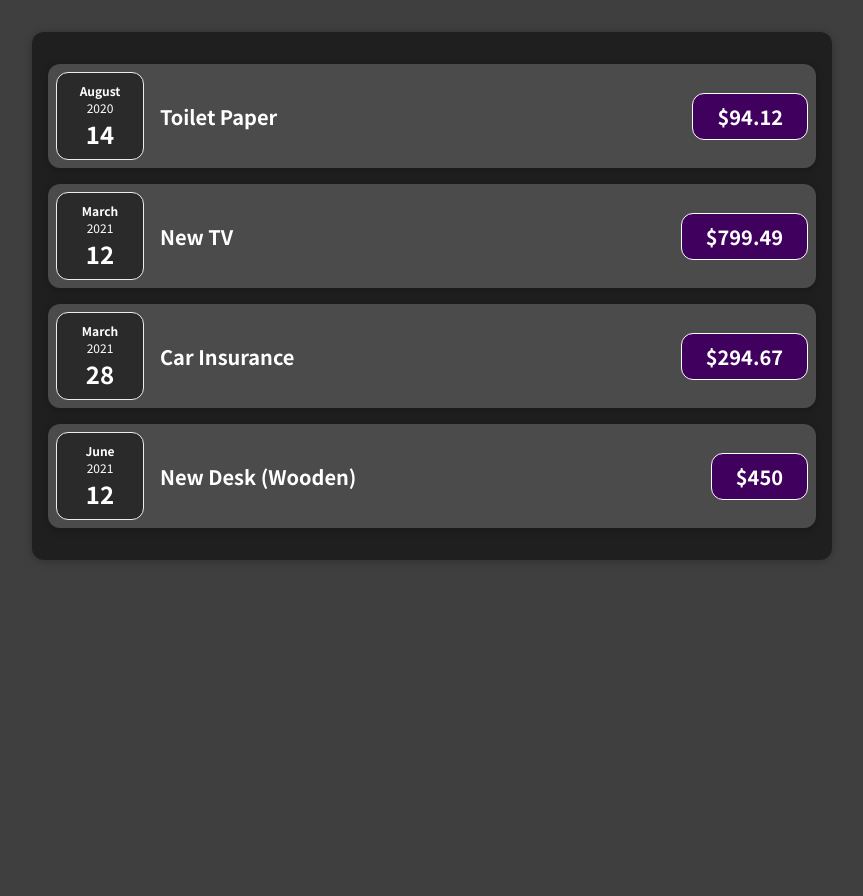
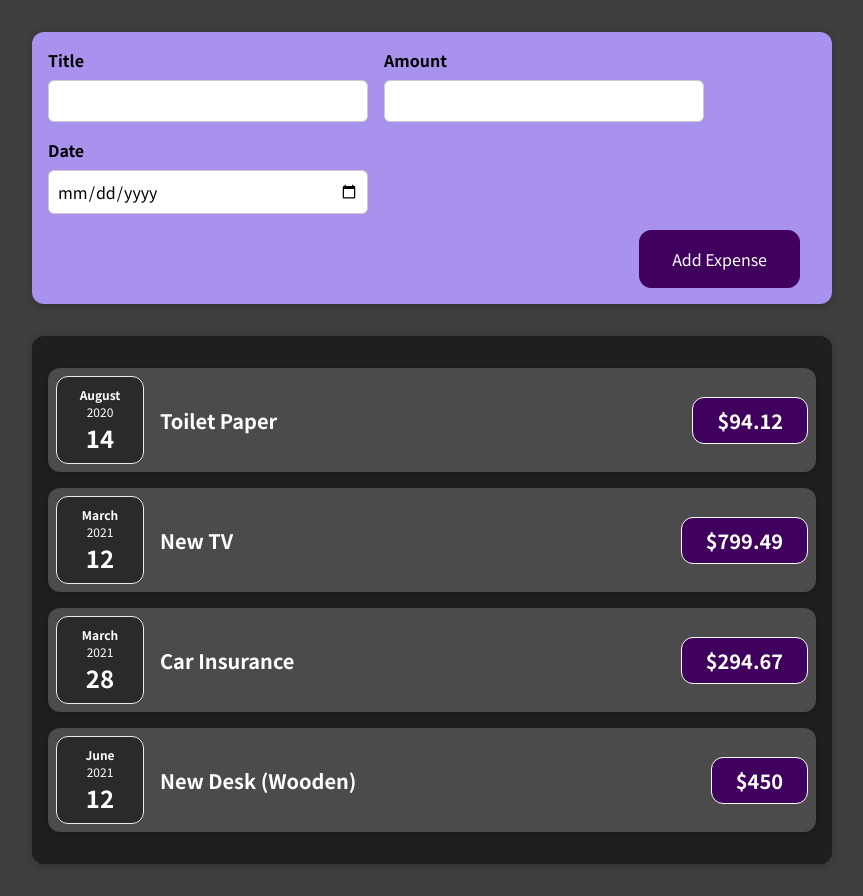
Before and after one commit to DanushkaPathirana/expense-tracker, a React app: page / in a window 1280 px wide. Shown: the whole page, without its empty margins (208-1071 px from the left). Before the commit the page ends 800 px from the top, so only its background shows below. Built offline with nearby package versions, Linux system fonts and the light colour scheme.

Commit message:
develop expense form component to get user inputs

```diff
--- a/src/components/App.js
+++ b/src/components/App.js
@@ -1,6 +1,7 @@
 import React from "react"
 
 import Expenses from "./Expenses/Expenses"
+import NewExpense from "./NewExpense/NewExpense"
 
 const DUMMY_EXPENSES = [
     { id: "e1", title: "Toilet Paper", amount: 94.12, date: new Date(2020, 7, 14) },
@@ -12,6 +13,7 @@ const DUMMY_EXPENSES = [
 const App = () => {
     return(
         <div>
+            <NewExpense />
             <Expenses items={DUMMY_EXPENSES} />
         </div>
     )
--- /dev/null
+++ b/src/components/NewExpense/ExpenseForm.css
@@ -0,0 +1,26 @@
+.new-expense__controls {
+    display: flex;
+    flex-wrap: wrap;
+    gap: 1rem;
+    margin-bottom: 1rem;
+    text-align: left;
+}
+
+.new-expense__control label {
+    font-weight: bold;
+    margin-bottom: 0.5rem;
+    display: block;
+}
+
+.new-expense__control input {
+    font: inherit;
+    padding: 0.5rem;
+    border-radius: 6px;
+    border: 1px solid #ccc;
+    width: 20rem;
+    max-width: 100%;
+}
+
+.new-expense__actions {
+    text-align: right;
+}
--- /dev/null
+++ b/src/components/NewExpense/ExpenseForm.js
@@ -0,0 +1,83 @@
+import React, { useState } from "react"
+
+import "./ExpenseForm.css"
+
+const ExpenseForm = () => {
+    const[enteredTitle, setEnteredTitle] = useState("")
+    const[enteredAmount, setEnteredAmount] = useState("")
+    const[enteredDate, setEnteredDate] = useState("")
+
+    const titleChangeHandler = (event) => {
+        setEnteredTitle(event.target.value)
+    }
+
+    const amountChangeHandler = (event) => {
+        setEnteredAmount(event.target.value)
+    }
+
+    const dateChangeHandler = (event) => {
+        setEnteredDate(event.target.value)
+    }
+
+    const submitHandler = (event) => {
+        event.preventDefault()
+
+        const submitData = {
+            title: enteredTitle,
+            amount: enteredAmount,
+            date: enteredDate
+        }
+
+        setEnteredTitle("")
+        setEnteredAmount("")
+        setEnteredDate("")
+
+        console.log(submitData)
+    }
+
+    return(
+        <form onSubmit={submitHandler}>
+            <div className="new-expense__controls">
+                <div className="new-expense__control">
+                    <label>Title</label>
+                    <input type="text" value={enteredTitle} onChange={titleChangeHandler} />
+                </div>
+                <div className="new-expense__control">
+                    <label>Amount</label>
+                    <input type="number" value={enteredAmount} onChange={amountChangeHandler} min="0.01" step="0.01" />
+                </div>
+                <div className="new-expense__control">
+                    <label>Date</label>
+                    <input type="date" value={enteredDate} onChange={dateChangeHandler} min="2019-01-01" max="2022-12-31" />
+                </div>
+            </div>
+            <div className="new-expense__actions">
+                <button type="submit">Add Expense</button>
+            </div>
+        </form>
+    )
+}
+
+export default ExpenseForm
+
+
+/**
+ * note
+ *
+ * whenever you update state value with previous state value use function syntax
+ *
+ *     const[userInputs, setUserInputs] = useState({
+        enteredTitle: "",
+        enteredAmount: "",
+        enteredDate: ""
+    })
+
+    const titleChangeHandler = (event) => {
+        setUserInputs((prevState) => {
+            return{
+                ...prevState,
+                enteredTitle: event.target.value
+            }
+        })
+    }
+ */
--- /dev/null
+++ b/src/components/NewExpense/NewExpense.css
@@ -0,0 +1,38 @@
+.new-expense {
+    background-color: #a892ee;
+    padding: 1rem;
+    margin: 2rem auto;
+    width: 50rem;
+    max-width: 95%;
+    border-radius: 12px;
+    text-align: center;
+    box-shadow: 0 1px 8px rgba(0, 0, 0, 0.25);
+}
+
+.new-expense button {
+    font: inherit;
+    cursor: pointer;
+    padding: 1rem 2rem;
+    border: 1px solid #40005d;
+    background-color: #40005d;
+    color: white;
+    border-radius: 12px;
+    margin-right: 1rem;
+}
+
+.new-expense button:hover,
+.new-expense button:active {
+    background-color: #510674;
+    border-color: #510674;
+}
+
+.new-expense button.alternative {
+    color: #220131;
+    border-color: transparent;
+    background-color: transparent;
+}
+
+.new-expense button.alternative:hover,
+.new-expense button.alternative:active {
+    background-color: #ddb3f8;
+}
--- /dev/null
+++ b/src/components/NewExpense/NewExpense.js
@@ -0,0 +1,15 @@
+import React from "react"
+
+import ExpenseForm from "./ExpenseForm"
+
+import "./NewExpense.css"
+
+const NewExpense = () => {
+    return(
+        <div className="new-expense">
+            <ExpenseForm />
+        </div>
+    )
+}
+
+export default NewExpense
```
